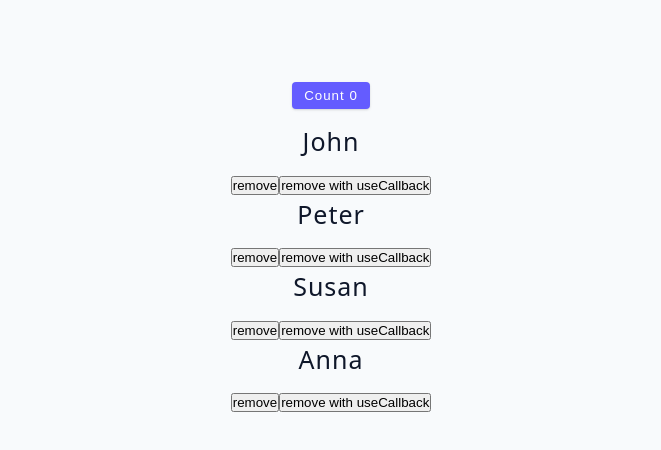
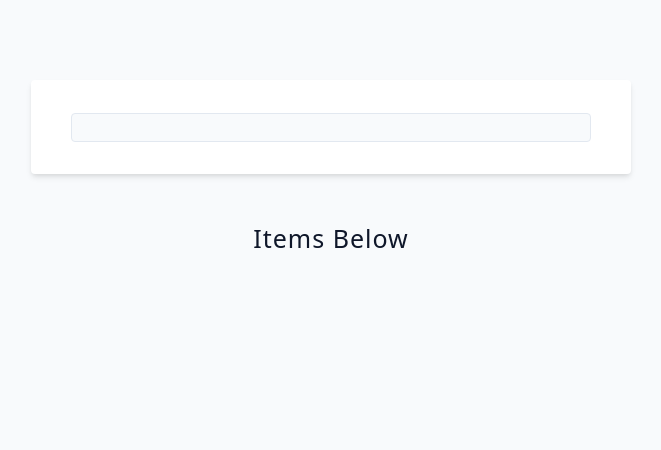
Before and after one commit to Crossroads30/advanced-react, a React (Vite) app: page / in a window 1280 px wide. Shown: the top 450 px of the page, without its empty margins (309-970 px from the left). Built offline with nearby package versions, Linux system fonts and the light colour scheme.

Commit message:
feat: add useTransition ex

```diff
--- a/src/App.jsx
+++ b/src/App.jsx
@@ -1,4 +1,4 @@
-import Starter from './tutorial/11-performance/starter/03-hooks/index'
+import Starter from './tutorial/11-performance/starter/04-react-18'
 
 
 function App() {
--- a/src/tutorial/11-performance/starter/04-react-18/index.jsx
+++ b/src/tutorial/11-performance/starter/04-react-18/index.jsx
@@ -1,21 +1,23 @@
-import { useState } from 'react';
+import { startTransition, useState, useTransition } from 'react'
 const LatestReact = () => {
-  const [text, setText] = useState('');
-  const [items, setItems] = useState([]);
+	const [text, setText] = useState('')
+	const [items, setItems] = useState([])
+	const [isPending, startTransition] = useTransition()
 
-  const handleChange = (e) => {
-    setText(e.target.value);
-
+	const handleChange = e => {
+		setText(e.target.value)
 		// slow down CPU
-    // const newItems = Array.from({ length: 5000 }, (_, index) => {
-    //   return (
-    //     <div key={index}>
-    //       <img src='/vite.svg' alt='' />
-    //     </div>
-    //   );
-    // });
-    // setItems(newItems);
-  };
+		startTransition(() => {
+			const newItems = Array.from({ length: 5000 }, (_, index) => {
+				return (
+					<div key={index}>
+						<img src='/vite.svg' alt='' />
+					</div>
+				)
+			})
+			setItems(newItems)
+		})
+	}
 	return (
 		<section>
 			<form className='form'>
@@ -27,7 +29,9 @@
 				/>
 			</form>
 			<h4>Items Below</h4>
-
+			{isPending ? (
+				<h4>Loading...</h4>
+			) : (
 				<div
 					style={{
 						display: 'grid',
@@ -37,7 +41,8 @@
 				>
 					{items}
 				</div>
+			)}
 		</section>
-  );
-};
-export default LatestReact;
+	)
+}
+export default LatestReact
```
Lines whose indentation alone changed are shown as unchanged.
